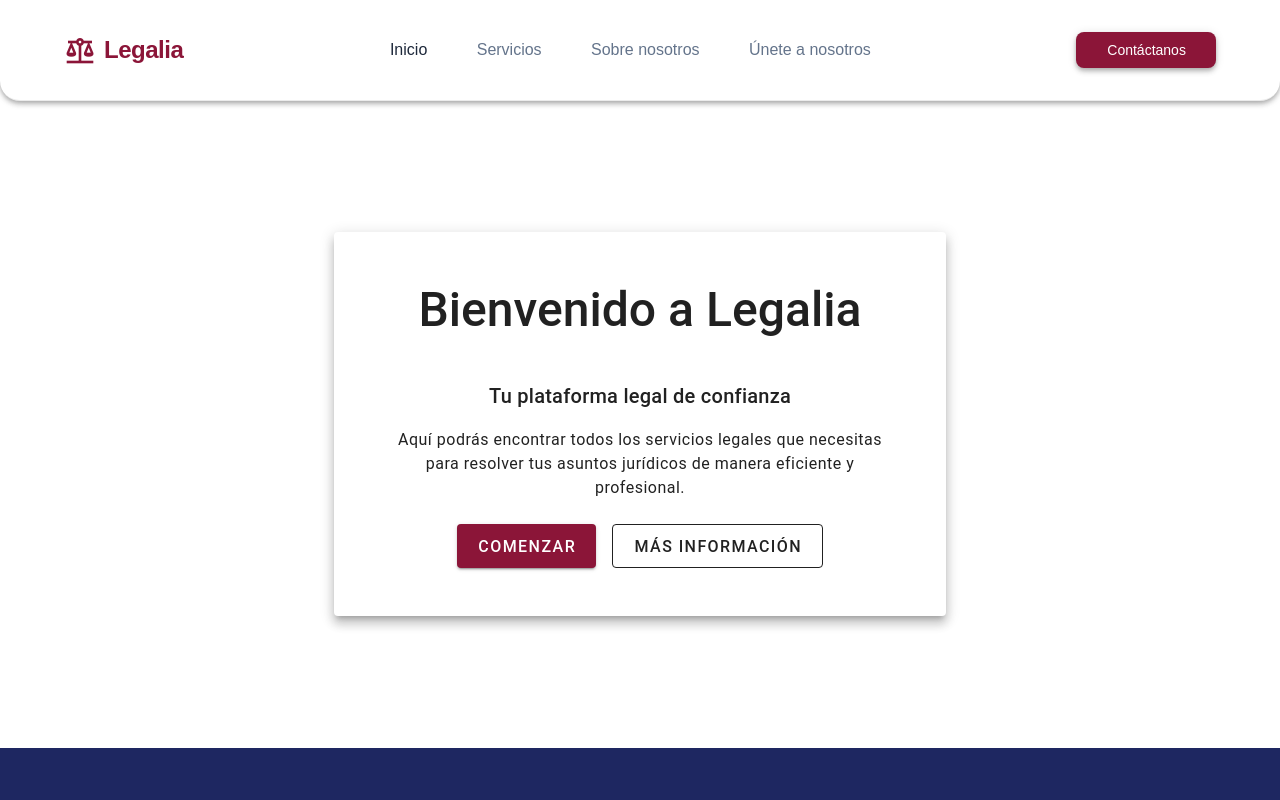
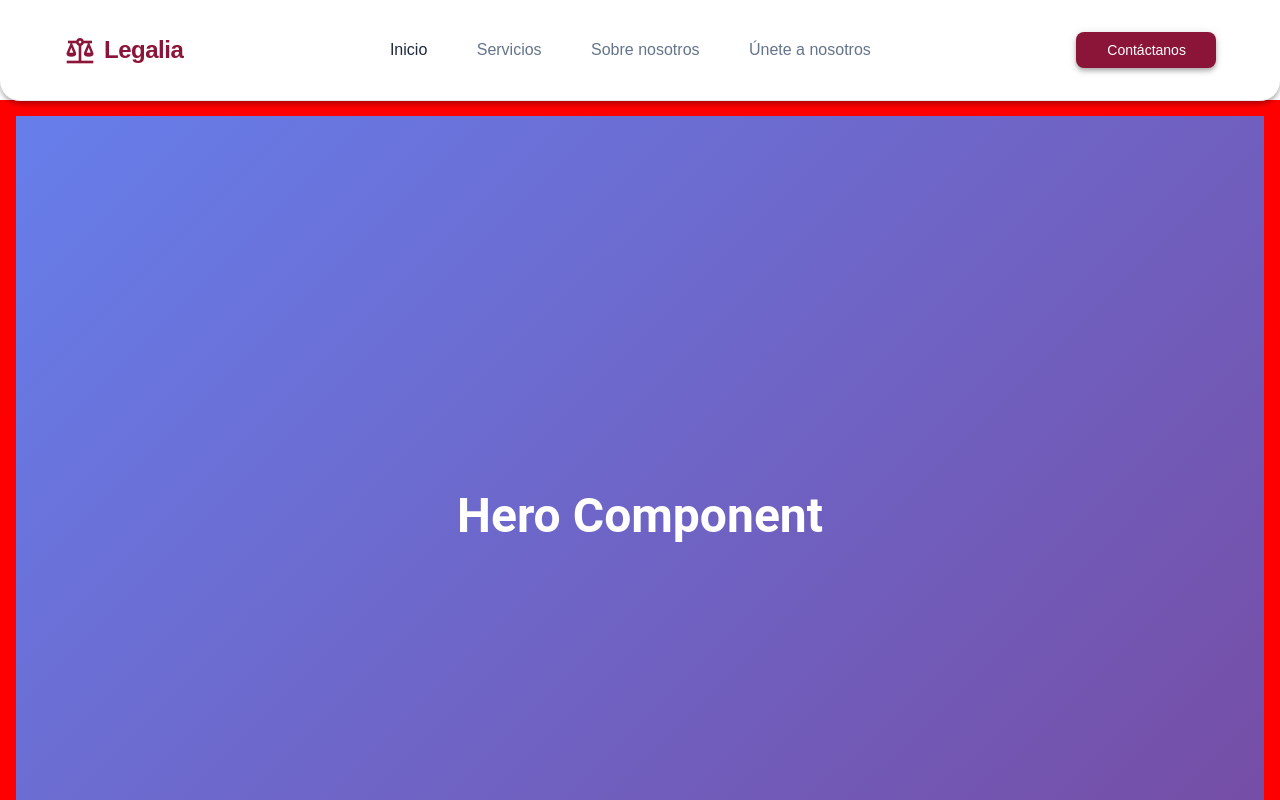
Before and after one commit to damg75/legalia, a Vue app: page / in a window 1280 px wide. Shown: the top 800 px of the page. Built offline with nearby package versions, Linux system fonts and the light colour scheme; a small style sheet from the web is missing.

Commit message:
add: hero base

```diff
--- a/src/modules/landing/Landing.vue
+++ b/src/modules/landing/Landing.vue
@@ -1,44 +1,11 @@
 <template>
-  <v-container fluid>
-    <v-row justify="center" align="center" class="fill-height">
-      <v-col cols="12" md="8" lg="6">
-        <v-card class="pa-8" elevation="8">
-          <v-card-title class="text-h3 text-center mb-6">
-            Bienvenido a Legalia
-          </v-card-title>
-
-          <v-card-text class="text-center">
-            <p class="text-h6 mb-4">
-              Tu plataforma legal de confianza
-            </p>
-            <p class="text-body-1 mb-6">
-              Aquí podrás encontrar todos los servicios legales que necesitas
-              para resolver tus asuntos jurídicos de manera eficiente y profesional.
-            </p>
-
-            <v-btn
-              color="primary"
-              size="large"
-              class="mr-4"
-            >
-              Comenzar
-            </v-btn>
-
-            <v-btn
-              variant="outlined"
-              size="large"
-            >
-              Más información
-            </v-btn>
-          </v-card-text>
-        </v-card>
-      </v-col>
-    </v-row>
+  <v-container fluid class="red">
+    <Hero />
   </v-container>
 </template>
 
 <script setup>
-// Aquí puedes agregar la lógica del componente cuando sea necesario
+import Hero from './parts/Hero.vue'
 </script>
 
 <style scoped>
--- /dev/null
+++ b/src/modules/landing/parts/Hero.vue
@@ -0,0 +1,53 @@
+<template>
+  <v-row class="ma-0 pa-0">
+    <v-col cols="12" class="ma-0 pa-0">
+
+      <div class="hero">
+        <h1>Hero Component</h1>
+      </div>
+    </v-col>
+
+  </v-row>
+
+</template>
+
+<script setup>
+// Importaciones
+import { ref, onMounted } from 'vue'
+
+// Variables reactivas
+const title = ref('Hero Component')
+
+// Funciones
+const handleClick = () => {
+  console.log('Hero clicked')
+}
+
+// Lifecycle hooks
+onMounted(() => {
+  console.log('Hero component mounted')
+})
+</script>
+
+<style scoped lang="scss">
+.hero {
+  display: flex;
+  align-items: center;
+  justify-content: center;
+  min-height: 100vh;
+  background: linear-gradient(135deg, #667eea 0%, #764ba2 100%);
+
+  h1 {
+    color: white;
+    font-size: 3rem;
+    font-weight: bold;
+    text-align: center;
+    margin: 0;
+
+    &:hover {
+      transform: scale(1.05);
+      transition: transform 0.3s ease;
+    }
+  }
+}
+</style>
```
